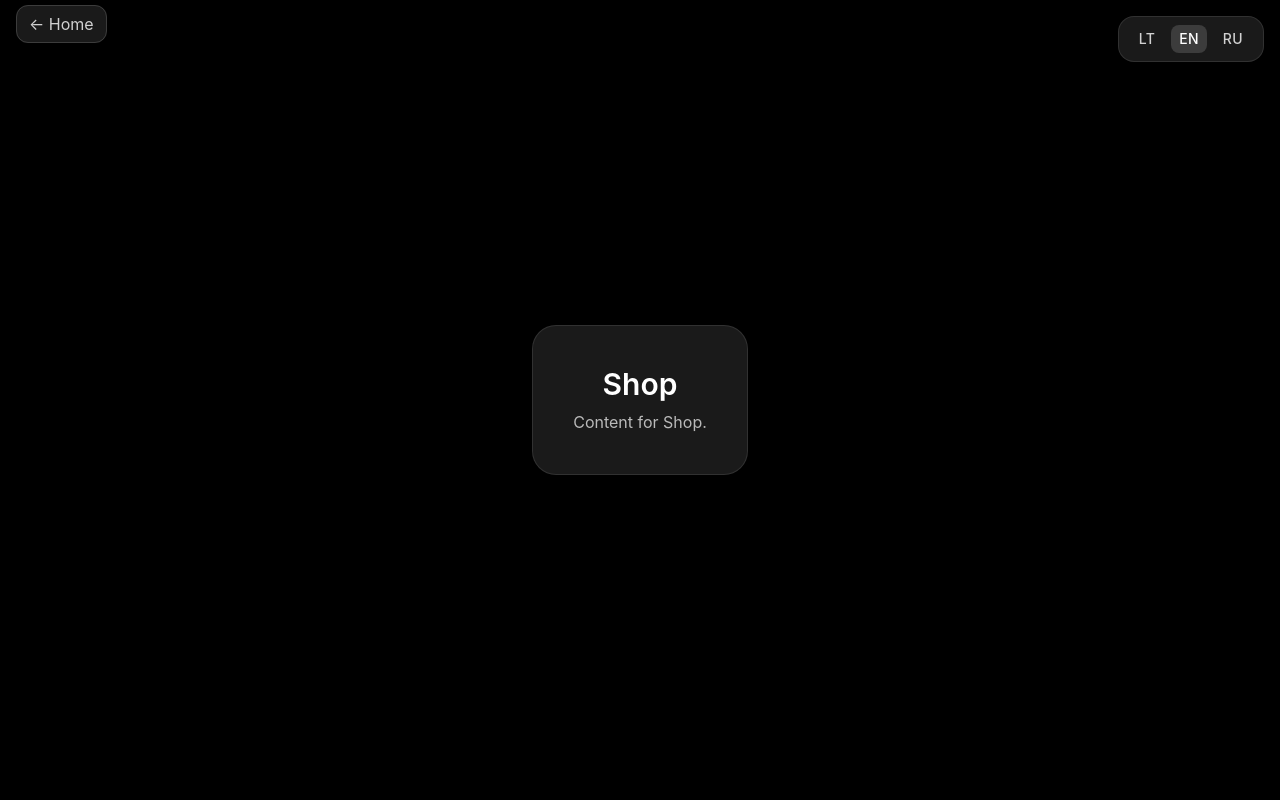
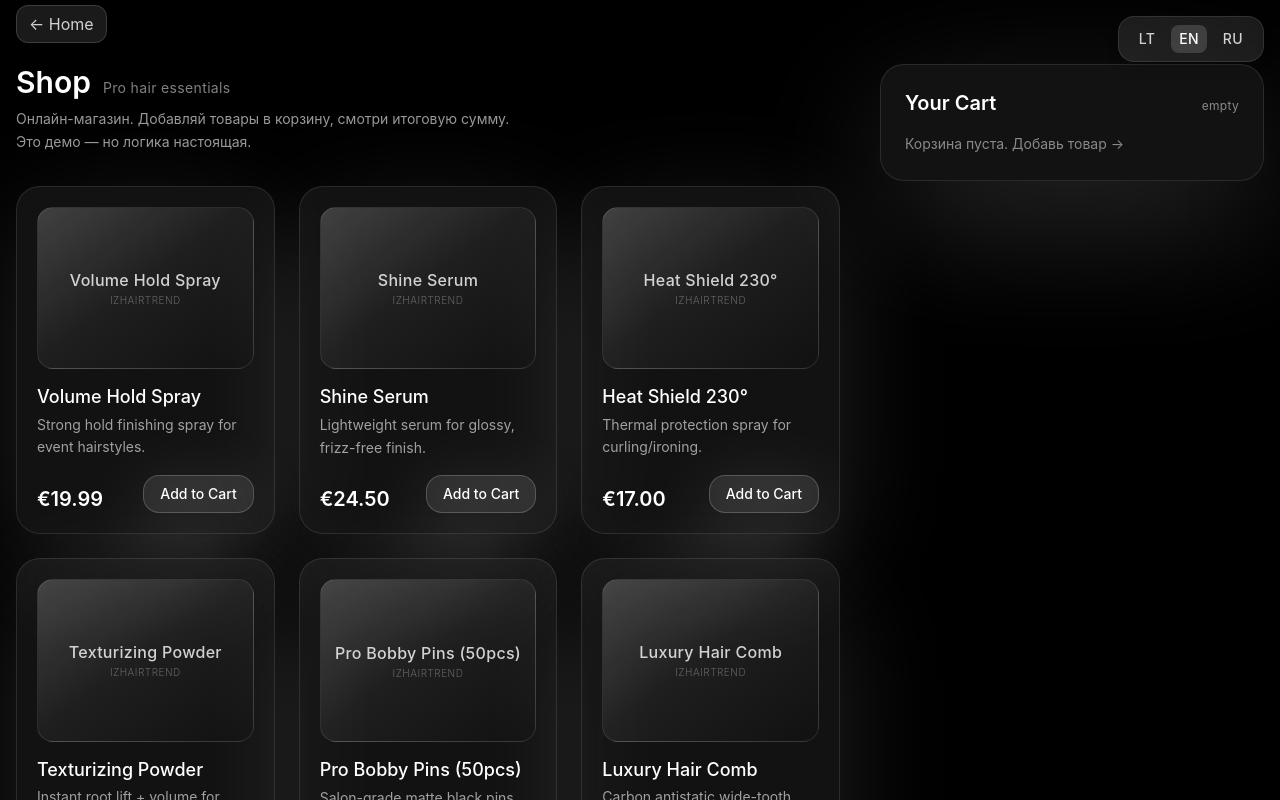
Before and after one commit to vladislavzilin-byte/saitttttt2131214, a React (Vite) app: page /shop in a window 1280 px wide. Shown: the top 800 px of the page. Built offline with nearby package versions, Linux system fonts and the light colour scheme.

Commit message:
Update Shop.tsx

```diff
--- a/src/pages/Shop.tsx
+++ b/src/pages/Shop.tsx
@@ -1,10 +1,260 @@
-import React from 'react'
+import React, { useState } from 'react'
+
+type Product = {
+  id: number
+  name: string
+  desc: string
+  price: number
+  image?: string // optional, на будущее (фото товара)
+}
+
+type CartItem = {
+  product: Product
+  qty: number
+}
+
+const PRODUCTS: Product[] = [
+  {
+    id: 1,
+    name: 'Volume Hold Spray',
+    desc: 'Strong hold finishing spray for event hairstyles.',
+    price: 19.99,
+  },
+  {
+    id: 2,
+    name: 'Shine Serum',
+    desc: 'Lightweight serum for glossy, frizz-free finish.',
+    price: 24.5,
+  },
+  {
+    id: 3,
+    name: 'Heat Shield 230°',
+    desc: 'Thermal protection spray for curling/ironing.',
+    price: 17.0,
+  },
+  {
+    id: 4,
+    name: 'Texturizing Powder',
+    desc: 'Instant root lift + volume for braids & updos.',
+    price: 14.75,
+  },
+  {
+    id: 5,
+    name: 'Pro Bobby Pins (50pcs)',
+    desc: 'Salon-grade matte black pins. Doesn’t slip.',
+    price: 9.5,
+  },
+  {
+    id: 6,
+    name: 'Luxury Hair Comb',
+    desc: 'Carbon antistatic wide-tooth styling comb.',
+    price: 12.0,
+  },
+]
+
 export default function Shop() {
+  const [cart, setCart] = useState<CartItem[]>([])
+
+  function addToCart(product: Product) {
+    setCart((prev) => {
+      const existing = prev.find((item) => item.product.id === product.id)
+      if (existing) {
+        return prev.map((item) =>
+          item.product.id === product.id
+            ? { ...item, qty: item.qty + 1 }
+            : item
+        )
+      } else {
+        return [...prev, { product, qty: 1 }]
+      }
+    })
+  }
+
+  function inc(productId: number) {
+    setCart((prev) =>
+      prev.map((item) =>
+        item.product.id === productId
+          ? { ...item, qty: item.qty + 1 }
+          : item
+      )
+    )
+  }
+
+  function dec(productId: number) {
+    setCart((prev) =>
+      prev
+        .map((item) =>
+          item.product.id === productId
+            ? { ...item, qty: item.qty - 1 }
+            : item
+        )
+        .filter((item) => item.qty > 0)
+    )
+  }
+
+  function remove(productId: number) {
+    setCart((prev) => prev.filter((item) => item.product.id !== productId))
+  }
+
+  const total = cart.reduce(
+    (sum, item) => sum + item.product.price * item.qty,
+    0
+  )
+
   return (
-    <div className="min-h-screen flex items-center justify-center bg-black">
-      <div className="rounded-3xl border border-white/10 bg-white/10 backdrop-blur-xl p-10 text-center max-w-2xl">
-        <h1 className="text-3xl font-semibold mb-2">Shop</h1>
-        <p className="text-white/70">Content for Shop.</p>
+    <div className="min-h-screen bg-black text-white px-4 py-10 md:py-16 flex flex-col md:flex-row gap-8 md:gap-10">
+      {/* PRODUCTS */}
+      <div className="w-full md:flex-1">
+        <h1 className="text-3xl font-semibold mb-2 flex items-baseline gap-3">
+          <span>Shop</span>
+          <span className="text-sm font-normal text-white/50 tracking-wide">
+            Pro hair essentials
+          </span>
+        </h1>
+        <p className="text-white/60 mb-8 max-w-lg text-sm leading-relaxed">
+          Онлайн-магазин. Добавляй товары в корзину, смотри итоговую сумму.
+          Это демо — но логика настоящая.
+        </p>
+
+        <div className="grid grid-cols-1 sm:grid-cols-2 xl:grid-cols-3 gap-6">
+          {PRODUCTS.map((p) => (
+            <div
+              key={p.id}
+              className="group relative rounded-3xl border border-white/10 bg-white/[0.07] backdrop-blur-xl p-5 flex flex-col shadow-[0_30px_120px_-10px_rgba(255,255,255,0.15)]"
+            >
+              {/* product image placeholder */}
+              <div className="rounded-2xl bg-gradient-to-br from-white/20 via-white/5 to-transparent border border-white/10 aspect-[4/3] mb-4 flex items-center justify-center text-center text-xs text-white/60 font-light tracking-wide">
+                <div className="opacity-80">
+                  <div className="text-base font-medium text-white">
+                    {p.name}
+                  </div>
+                  <div className="text-[10px] uppercase tracking-wider text-white/40">
+                    izhairtrend
+                  </div>
+                </div>
+              </div>
+
+              <div className="flex-1 flex flex-col">
+                <div className="text-lg font-medium leading-snug mb-1">
+                  {p.name}
+                </div>
+                <div className="text-white/60 text-sm leading-relaxed flex-1">
+                  {p.desc}
+                </div>
+
+                <div className="mt-4 flex items-end justify-between">
+                  <div className="text-xl font-semibold">
+                    €{p.price.toFixed(2)}
+                  </div>
+
+                  <button
+                    onClick={() => addToCart(p)}
+                    className="relative overflow-hidden rounded-2xl px-4 py-2 text-sm font-medium text-white bg-white/10 hover:bg-white/15 border border-white/20 backdrop-blur-xl transition-all active:scale-[0.97] shadow-[0_20px_80px_rgba(255,255,255,0.2)]"
+                  >
+                    <span className="relative z-10">Add to Cart</span>
+                    <span className="pointer-events-none absolute inset-0 bg-gradient-to-r from-white/30 via-transparent to-transparent opacity-0 group-hover:opacity-100 transition-opacity" />
+                  </button>
+                </div>
+              </div>
+            </div>
+          ))}
+        </div>
+      </div>
+
+      {/* CART */}
+      <div className="w-full md:w-80 lg:w-96 md:sticky md:top-10 self-start">
+        <div className="rounded-3xl border border-white/10 bg-white/[0.07] backdrop-blur-xl p-6 shadow-[0_40px_140px_-10px_rgba(255,255,255,0.2)]">
+          <div className="flex items-baseline justify-between mb-4">
+            <h2 className="text-xl font-semibold">Your Cart</h2>
+            <div className="text-xs text-white/50 tracking-wide">
+              {cart.length === 0
+                ? 'empty'
+                : `${cart.reduce((n, i) => n + i.qty, 0)} item(s)`}
+            </div>
+          </div>
+
+          {cart.length === 0 ? (
+            <div className="text-white/50 text-sm leading-relaxed">
+              Корзина пуста. Добавь товар →
+            </div>
+          ) : (
+            <div className="space-y-4">
+              {cart.map((item) => (
+                <div
+                  key={item.product.id}
+                  className="rounded-2xl border border-white/10 bg-black/30 p-4 flex flex-col gap-3"
+                >
+                  <div className="flex items-start justify-between">
+                    <div className="text-sm font-medium leading-snug">
+                      <div className="text-white">
+                        {item.product.name}
+                      </div>
+                      <div className="text-white/50 text-xs">
+                        €{item.product.price.toFixed(2)} each
+                      </div>
+                    </div>
+
+                    <button
+                      className="text-white/40 hover:text-white/70 text-xs"
+                      onClick={() => remove(item.product.id)}
+                    >
+                      ✕
+                    </button>
+                  </div>
+
+                  <div className="flex items-center justify-between">
+                    <div className="flex items-center gap-2">
+                      <button
+                        onClick={() => dec(item.product.id)}
+                        className="w-8 h-8 flex items-center justify-center rounded-xl bg-white/10 hover:bg-white/15 border border-white/20 text-white text-sm font-medium"
+                      >
+                        −
+                      </button>
+                      <div className="min-w-[2rem] text-center text-white text-sm font-medium">
+                        {item.qty}
+                      </div>
+                      <button
+                        onClick={() => inc(item.product.id)}
+                        className="w-8 h-8 flex items-center justify-center rounded-xl bg-white/10 hover:bg-white/15 border border-white/20 text-white text-sm font-medium"
+                      >
+                        +
+                      </button>
+                    </div>
+
+                    <div className="text-white font-semibold text-sm">
+                      €{(item.product.price * item.qty).toFixed(2)}
+                    </div>
+                  </div>
+                </div>
+              ))}
+
+              <div className="border-t border-white/10 pt-4 flex items-center justify-between text-lg font-semibold">
+                <div>Total</div>
+                <div>€{total.toFixed(2)}</div>
+              </div>
+
+              <button
+                className="w-full relative overflow-hidden rounded-2xl px-4 py-3 text-sm font-medium text-white bg-white/15 hover:bg-white/20 border border-white/20 backdrop-blur-xl transition-all active:scale-[0.98] shadow-[0_30px_120px_rgba(255,255,255,0.25)]"
+                onClick={() => {
+                  alert(
+                    `Checkout mock:\n\nItems: ${cart.length}\nTotal: €${total.toFixed(
+                      2
+                    )}\n\nЗдесь будет оплата (Stripe / Revolut / PayPal).`
+                  )
+                }}
+              >
+                <span className="relative z-10 tracking-wide">
+                  Checkout
+                </span>
+                <span className="pointer-events-none absolute inset-0 bg-gradient-to-r from-white/30 via-transparent to-transparent opacity-0 hover:opacity-100 transition-opacity" />
+              </button>
+
+              <p className="text-[10px] text-white/40 leading-relaxed tracking-wide text-center">
+                Secure checkout · SSL · No data stored
+              </p>
+            </div>
+          )}
+        </div>
       </div>
     </div>
   )
```
